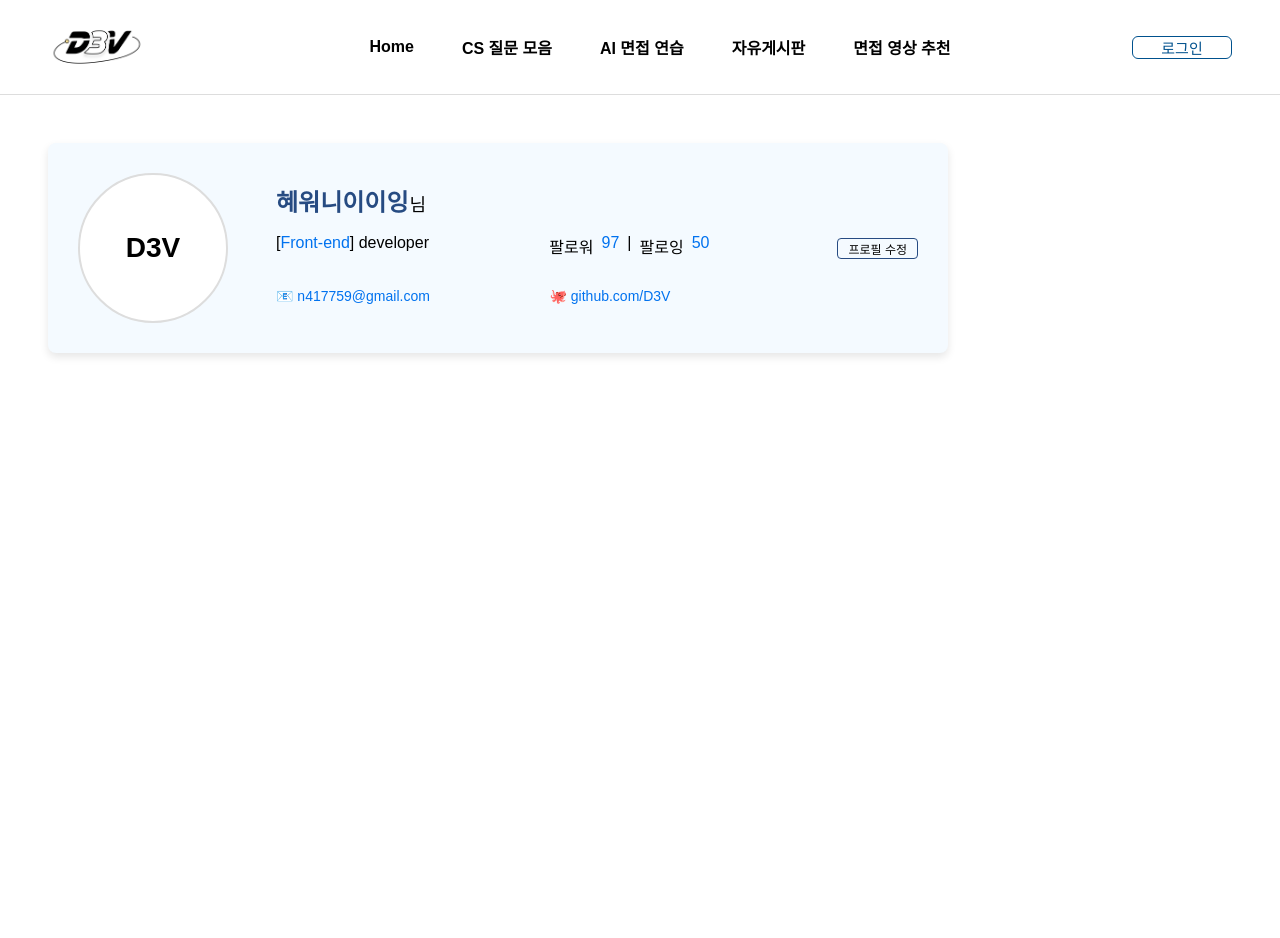
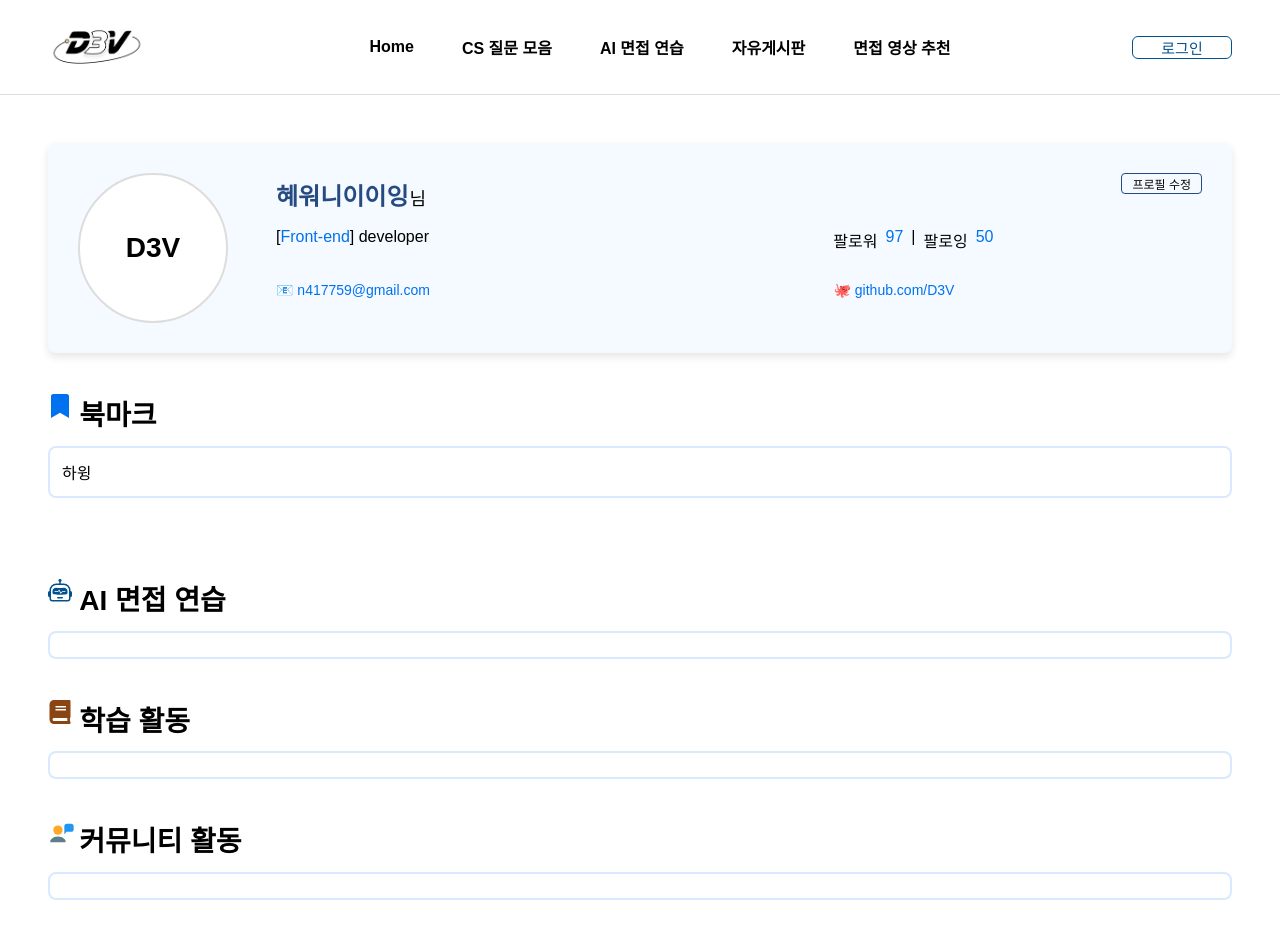
Before and after one commit to D3V-A609/D3V, a React (Vite) app in the folder frontend/: page /my in a window 1280 px wide. Shown: the top 938 px of the page. Before the commit the page ends 800 px from the top, so only its background shows below. Built offline with nearby package versions, Linux system fonts and the light colour scheme; a web font is replaced by a local one.

Commit message:
#S12P11A609-231 feat: mypage contiainer 컴포넌트 구현

```diff
--- /dev/null
+++ b/frontend/src/components/MyPage/SectionContainer.module.css
@@ -0,0 +1,29 @@
+.section-container{
+  /* padding: 10px; */
+  min-width: 400px;
+}
+
+.section-title{
+  display: flex;
+  justify-self: start;
+  padding-bottom: 0.8rem;
+  font-size: 28px;
+  font-weight: bolder;
+  /* align-items: center; */
+}
+
+.section-title .section-title-icon{
+  width: 20px;
+  height: 20px;
+}
+
+.section-title .section-title-text{
+  padding-left: 0.4em;
+}
+
+.section-content{
+  border: 2px solid #D9E9FF;
+  border-radius: 8px;
+  padding: 12px;
+  display: flex;
+}
--- /dev/null
+++ b/frontend/src/components/MyPage/SectionContainer.tsx
@@ -0,0 +1,27 @@
+import React from 'react';
+import { FcReadingEbook } from "react-icons/fc";
+
+import styles from './SectionContainer.module.css'
+
+interface SectionContainerProps {
+  icon?: JSX.Element;
+  title: string;
+  children?: React.ReactNode;
+  className?: string;
+}
+
+const SectionContainer: React.FC<SectionContainerProps> = ({ icon, title, children, className }) => {
+  return (
+    <div className={styles["section-container"]}>
+      <div className={styles["section-title"]}>
+        <span className={styles["section-title-icon"]}>{icon ? icon : <FcReadingEbook size={24}/>}</span>
+        <span className={styles["section-title-text"]}>{title}</span>
+      </div>
+      <div className={`${styles["section-content"]} ${className}`}>
+        {children}
+      </div>
+    </div>
+  );
+}
+
+export default SectionContainer;
--- a/frontend/src/features/My/UserInfoComp.css
+++ b/frontend/src/features/My/UserInfoComp.css
@@ -17,14 +17,14 @@
 .user-detail-info-container{
   display: flex;
   /* justify-content: center; */
-  align-items: center;
+  /* align-items: center; */
   background-color: #F4FAFF;
   width: 100%;
   border-radius: 8px;
   padding: 30px;
   box-shadow: 0px 4px 8px rgba(0, 0, 0, 0.1);
   min-width: 400px;
-  max-width: 900px;
+  /* max-width: 900px; */
 }
 
 .profile-image-container{
--- a/frontend/src/pages/MyPage.css
+++ b/frontend/src/pages/MyPage.css
@@ -2,6 +2,11 @@
   width: 100%;
   display: flex;
   flex-direction: column;
+  gap: 2.5rem;
   justify-content: center;
   padding: 3em;
 }
+
+.my-detail-info-container{
+  justify-items: anchor-center;
+}
--- a/frontend/src/pages/MyPage.tsx
+++ b/frontend/src/pages/MyPage.tsx
@@ -2,7 +2,11 @@ import React from 'react';
 import UserInfoComp from '../features/My/UserInfoComp';
 
 import './MyPage.css'
+import SectionContainer from '../components/MyPage/SectionContainer';
 
+import { FaBookmark, FaBook } from "react-icons/fa";
+import { BsRobot } from "react-icons/bs";
+import { FcVoicePresentation } from "react-icons/fc";
 const MyPage:React.FC = () => {
     const user = {
         nickName: '혜워니이이잉',
@@ -12,17 +16,38 @@ const MyPage:React.FC = () => {
         following: 50,
         follower: 97
       }
+
+      const bookMarkIcon = <FaBookmark size={24} color="#0072EF" />;
+      const AIIcon = <BsRobot size={24} color='#00518D' />;
+      const BookIcon = <FaBook size={24} color='#8B4513' />;
+      const CommuIcon = <FcVoicePresentation size={28} />
     return (
     <div className='my-page-container'>
         <div className='my-detail-info-container'>
             <UserInfoComp user={user} />
         </div>
-        <div className='my-bookmark-info-container'></div>
+
+        <SectionContainer className='my-bookmark-info-container' title='북마크' icon={bookMarkIcon}>하윙</SectionContainer>
+
         <div className='my-answer-info-container'></div>
-        <div className='my-learning-info-container'>
+
+        <SectionContainer className='my-ai-container' title='AI 면접 연습' icon={AIIcon}></SectionContainer>
+
+        <SectionContainer className='my-learning-info-container' title='학습 활동' icon={BookIcon}>
             <div className="my-streak"></div>
             <div className='my-answer-commu-activity'></div>
-        </div>
+        </SectionContainer>
+
+        <SectionContainer className='my-commu-info-container' title='커뮤니티 활동' icon={CommuIcon} />
+
+
+
+        {/* <div className='my-bookmark-info-container'></div> */}
+        {/* <div className='my-answer-info-container'></div> */}
+        {/* <div className='my-learning-info-container'>
+            <div className="my-streak"></div>
+            <div className='my-answer-commu-activity'></div>
+        </div> */}
         <div className='my-commu-info-container'></div>
     </div>)
 }
```
Also changed, not shown: frontend/src/components/MyPage/ContentPreviewList.tsx (+8 -8 lines), frontend/src/components/MyPage/ContentPreviewList.module.css (renamed from frontend/src/components/MyPage/ContentPreviewList.css).
